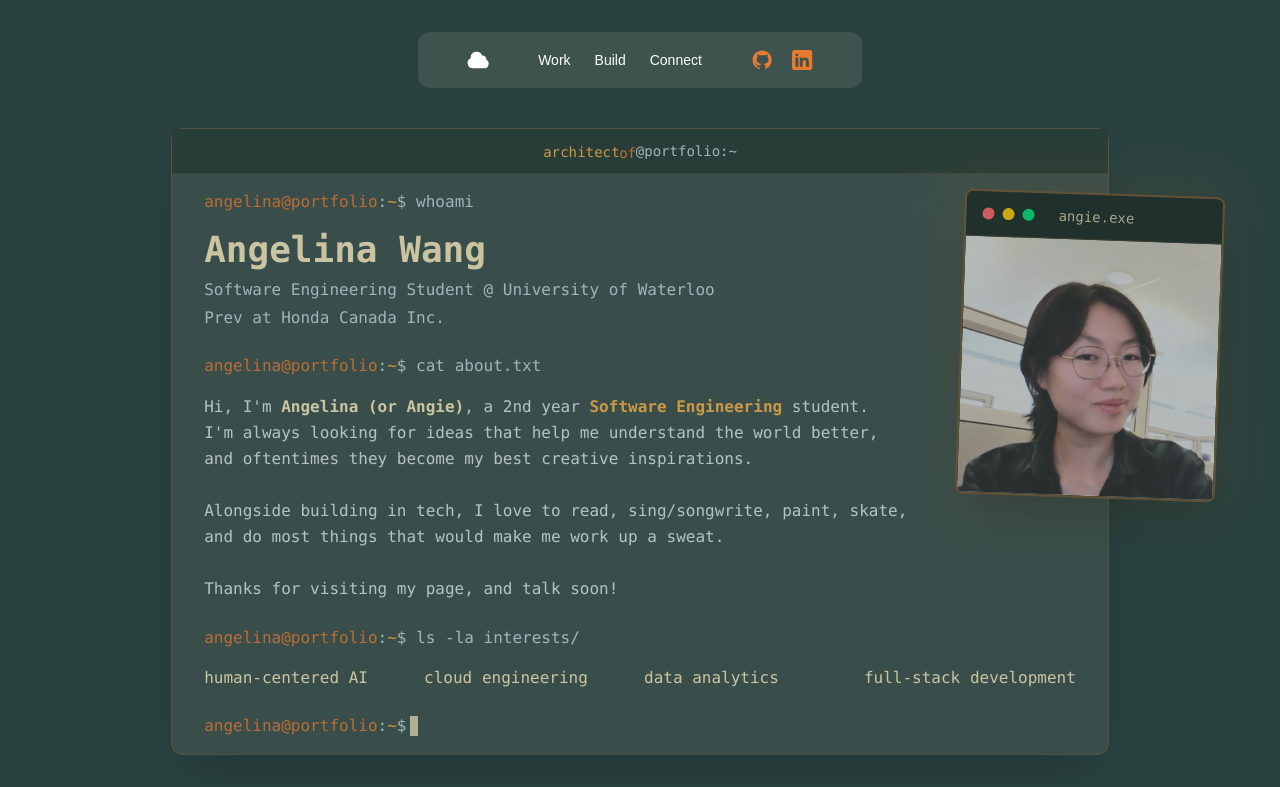
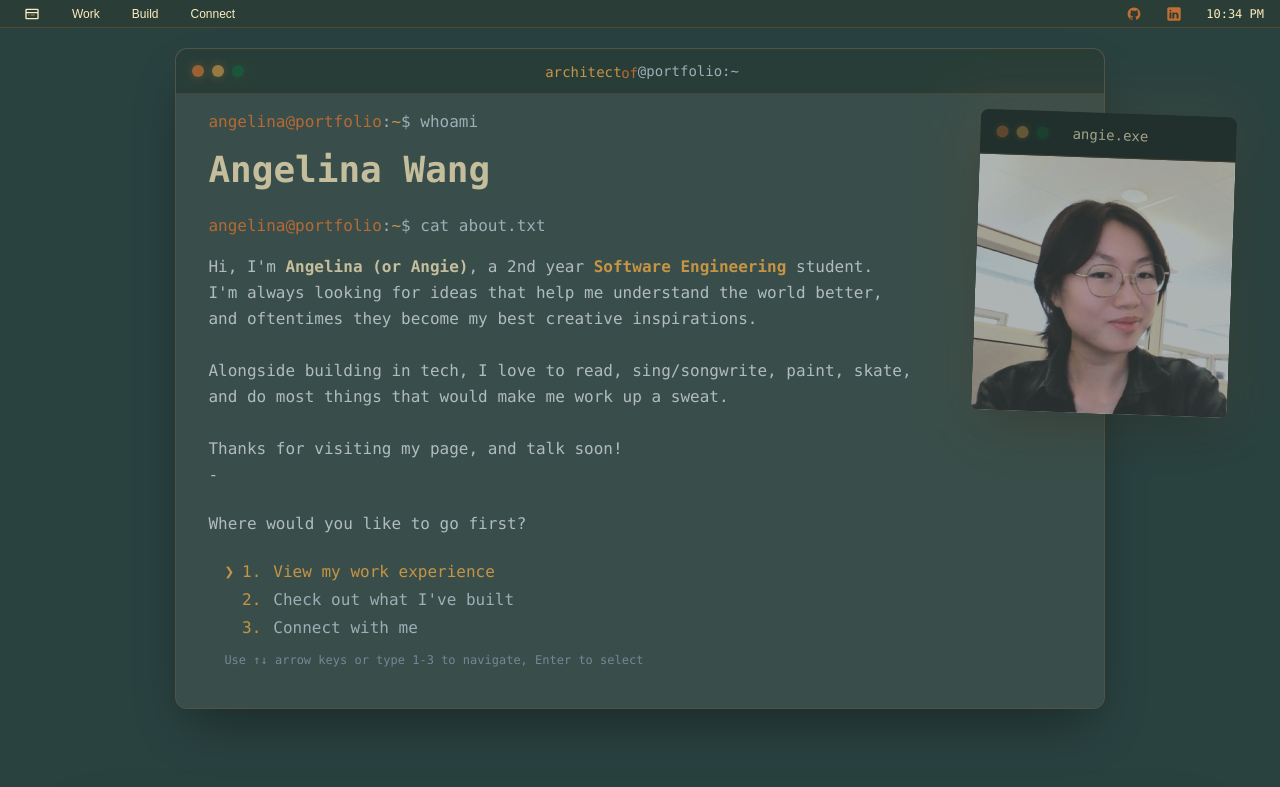
Before and after one commit to archangelinux/portfolio, a React (Vite) app: page / in a window 1280 px wide. Shown: the top 787 px of the page. Built offline with nearby package versions, Linux system fonts and the light colour scheme.

Commit message:
terminal

```diff
--- a/src/App.tsx
+++ b/src/App.tsx
@@ -1,4 +1,4 @@
-import React, { useEffect, useState, useRef } from "react";
+import React, { useEffect, useState, useRef, useMemo } from "react";
 import { motion, useScroll, useTransform, LayoutGroup } from "framer-motion";
 import "keen-slider/keen-slider.min.css";
 import Navbar from "@/scenes/navbar";
@@ -126,12 +126,120 @@ const AnimatedSection = ({
   );
 };
 
+const TerminalNavigation: React.FC = () => {
+  const [selectedIndex, setSelectedIndex] = useState(0);
+  const [isComplete, setIsComplete] = useState(false);
+  const [showPrompt, setShowPrompt] = useState(true);
+
+  const options = useMemo(() => [
+    { label: "View my work experience", action: () => document.getElementById("experience")?.scrollIntoView({ behavior: "smooth" }) },
+    { label: "Check out what I've built", action: () => document.getElementById("projects")?.scrollIntoView({ behavior: "smooth" }) },
+    { label: "Connect with me", action: () => document.getElementById("connect")?.scrollIntoView({ behavior: "smooth" }) },
+  ], []);
+
+  useEffect(() => {
+    const handleKeyDown = (e: KeyboardEvent) => {
+      if (isComplete) return;
+
+      if (e.key === "ArrowUp") {
+        e.preventDefault();
+        setSelectedIndex((prev) => (prev - 1 + options.length) % options.length);
+      } else if (e.key === "ArrowDown") {
+        e.preventDefault();
+        setSelectedIndex((prev) => (prev + 1) % options.length);
+      } else if (e.key === "Enter") {
+        e.preventDefault();
+        setShowPrompt(false);
+        setIsComplete(true);
+        options[selectedIndex].action();
+      } else if (e.key >= "1" && e.key <= "3") {
+        e.preventDefault();
+        const index = parseInt(e.key) - 1;
+        setSelectedIndex(index);
+      }
+    };
+
+    window.addEventListener("keydown", handleKeyDown);
+    return () => window.removeEventListener("keydown", handleKeyDown);
+  }, [selectedIndex, isComplete, options]);
+
+  if (isComplete) {
+    return (
+      <motion.div
+        initial={{ opacity: 0 }}
+        animate={{ opacity: 1 }}
+        transition={{ delay: 0.5, duration: 0.5 }}
+        className="flex items-center"
+      >
+        <span className="text-[#E87A30]">angelina@portfolio</span>
+        <span className="text-slate-300">:</span>
+        <span className="text-[#FFB347]">~</span>
+        <span className="text-slate-300">$</span>
+        <motion.span
+          animate={{ opacity: [0, 1, 0] }}
+          transition={{ duration: 1, repeat: Infinity }}
+          className="ml-1 w-2 h-5 bg-[#FDECBF] inline-block"
+        />
+      </motion.div>
+    );
+  }
+
+  return (
+    <div>
+      {showPrompt && (
+        <motion.div
+          initial={{ opacity: 0 }}
+          animate={{ opacity: 1 }}
+          transition={{ delay: 3.3, duration: 0.5 }}
+          className="mb-6 text-slate-200"
+        >
+          Where would you like to go first?
+        </motion.div>
+      )}
+
+      {!isComplete && (
+        <motion.div
+          initial={{ opacity: 0 }}
+          animate={{ opacity: 1 }}
+          transition={{ delay: 3.8, duration: 0.5 }}
+          className="mb-6"
+        >
+          {options.map((option, index) => (
+            <motion.div
+              key={index}
+              className="flex items-center mb-1 cursor-pointer pl-4"
+              onClick={() => {
+                setSelectedIndex(index);
+                setShowPrompt(false);
+                setIsComplete(true);
+                option.action();
+              }}
+            >
+              {selectedIndex === index ? (
+                <span className="mr-2 text-[#FFB347]">❯</span>
+              ) : (
+                <span className="mr-2 text-transparent">❯</span>
+              )}
+              <span className={`mr-3 text-[#FFB347]`}>
+                {index + 1}.
+              </span>
+              <span className={selectedIndex === index ? "text-[#FFB347]" : "text-slate-300"}>
+                {option.label}
+              </span>
+            </motion.div>
+          ))}
+          <div className="mt-3 text-xs text-slate-400 pl-4">
+            Use ↑↓ arrow keys or type 1-3 to navigate, Enter to select
+          </div>
+        </motion.div>
+      )}
+    </div>
+  );
+};
+
 
 
 const App: React.FC = () => {
-  const [showNavbar, setShowNavbar] = useState<boolean>(true);
-  const [lastScrollY, setLastScrollY] = useState<number>(0);
-  const [isAtTop, setIsAtTop] = useState<boolean>(true);
 
   // Animated name state
   const [step, setStep] = useState(0);
@@ -159,29 +267,6 @@ const App: React.FC = () => {
     setLetters((prev) => diffAssign(prev, nameVariants[step], idCounter));
   }, [step]);
 
-  //navbar scroll response
-  useEffect(() => {
-    const handleScroll = () => {
-      const scrollY = window.scrollY;
-
-      // Check if we're at the very top
-      if (scrollY === 0) {
-        setIsAtTop(true);
-        setShowNavbar(true);
-      } else {
-        setIsAtTop(false);
-        if (scrollY > lastScrollY) {
-          setShowNavbar(false);
-        } else if (scrollY + 30 < lastScrollY) {
-          setShowNavbar(true);
-        }
-      }
-      setLastScrollY(scrollY);
-    };
-
-    window.addEventListener("scroll", handleScroll);
-    return () => window.removeEventListener("scroll", handleScroll);
-  }, [lastScrollY]);
 
   //navbar animation
   useEffect(() => {
@@ -215,31 +300,30 @@ const App: React.FC = () => {
   return (
     <div className="app">
 
-      <div
-        className={`fixed left-0 w-full z-50 transition-all duration-500 ease-out ${
-          isAtTop ? "top-0" : "top-0"
-        } ${showNavbar ? "navbar-pop-in" : "navbar-pop-out"}`}
-        style={{ perspective: "1000px" }}
-      >
-        <Navbar />
-      </div>
+      <Navbar />
 
       <AnimatedSection
         id="home"
-        className="flex flex-col items-center justify-center min-h-[85vh] pt-32"
+        className="flex flex-col items-center justify-center min-h-[85vh] pt-12 mx-8 md:mx-12 lg:mx-12"
       >
         {/* Terminal Hero Section */}
         <motion.div
           initial={{ opacity: 0, scale: 0.95 }}
           animate={{ opacity: 1, scale: 1 }}
           transition={{ duration: 0.8, delay: 0.3 }}
-          className="flex justify-center w-full px-4"
+          className="flex justify-center w-full"
         >
           {/* Terminal Container - Centered */}
-          <div className="relative bg-[#3F534E] rounded-xl shadow-2xl overflow-visible border border-[#E87A30]/20 max-w-5xl">
+          <div className="relative bg-[#3F534E] rounded-t-xl rounded-b-xl shadow-[0_25px_50px_-12px_rgba(0,0,0,0.5)] overflow-visible max-w-5xl border border-[#E87A30]/20">
             {/* Terminal Header - Animated Name */}
-            <div className="bg-[#2A3D36] px-4 py-3 flex items-center justify-center border-b border-[#E87A30]/20">
-              <div className="text-sm font-mono flex items-center">
+            <div className="bg-[#2A3D36] px-4 py-3 flex items-center justify-between border-b border-[#E87A30]/20 rounded-t-xl">
+              {/* Terminal dots */}
+              <div className="flex items-center space-x-2">
+                <div className="w-3 h-3 rounded-full bg-[#E87A30]/80 shadow-[0_0_8px_rgba(232,122,48,0.4)]"></div>
+                <div className="w-3 h-3 rounded-full bg-[#FFB347]/70 shadow-[0_0_8px_rgba(255,179,71,0.3)]"></div>
+                <div className="w-3 h-3 rounded-full bg-green-700/50 shadow-[0_0_8px_rgba(21,128,61,0.3)]"></div>
+              </div>
+              <div className="text-sm font-mono flex items-center justify-center">
                 <LayoutGroup>
                   <motion.div layout className="inline-flex lowercase">
                     {letters.map(({ char, id, isNew }) => {
@@ -260,19 +344,16 @@ const App: React.FC = () => {
                     })}
                   </motion.div>
                 </LayoutGroup>
-                <motion.span
-                  className="text-slate-300"
-                  initial={false}
-                  animate={{ x: 0 }}
-                  transition={{ type: "tween", duration: 0 }}
-                >
+                <span className="text-slate-300">
                   @portfolio:~
-                </motion.span>
+                </span>
               </div>
+              {/* Empty div for center alignment */}
+              <div className="w-12"></div>
             </div>
 
             {/* Terminal Content */}
-            <div className="px-8 py-4 font-mono text-sm md:text-base">
+            <div className="px-8 py-4 pr-8 md:pr-48 font-mono text-sm md:text-base">
               {/* Terminal Commands */}
               <motion.div
                 initial={{ opacity: 0 }}
@@ -286,23 +367,58 @@ const App: React.FC = () => {
                 <span className="text-slate-300">$ whoami</span>
               </motion.div>
 
+              {/* Mobile/tablet - inline image */}
+              <div className="block lg:hidden">
+                <motion.div
+                  initial={{ opacity: 0 }}
+                  animate={{ opacity: 1 }}
+                  transition={{ delay: 1.3, duration: 0.5 }}
+                  className="mb-4 text-slate-100"
+                >
+                  <h1 className="text-2xl font-bold text-[#FDECBF]">
+                    Angelina Wang
+                  </h1>
+                </motion.div>
+
+                <motion.div
+                  initial={{ opacity: 0 }}
+                  animate={{ opacity: 1 }}
+                  transition={{ delay: 1.8, duration: 0.5 }}
+                  className="mb-2"
+                >
+                  <img
+                    src={headshot}
+                    alt="Angelina Wang"
+                    className="w-24 h-24 object-cover rounded-lg border-2 border-[#E87A30]/40"
+                  />
+                </motion.div>
+
+                <motion.div
+                  initial={{ opacity: 0 }}
+                  animate={{ opacity: 1 }}
+                  transition={{ delay: 2.3, duration: 0.5 }}
+                  className="mb-6 text-slate-300"
+                >
+                  angie.jpg
+                </motion.div>
+              </div>
+
+              {/* Desktop - just name */}
               <motion.div
                 initial={{ opacity: 0 }}
                 animate={{ opacity: 1 }}
                 transition={{ delay: 1.3, duration: 0.5 }}
-                className="mb-6 text-slate-100"
+                className="mb-6 text-slate-100 hidden lg:block"
               >
                 <h1 className="text-2xl md:text-4xl font-bold mb-2 text-[#FDECBF]">
                   Angelina Wang
                 </h1>
-                <p className="text-slate-300 mb-1">Software Engineering Student @ University of Waterloo</p>
-                <p className="text-slate-300">Prev at Honda Canada Inc.</p>
               </motion.div>
 
               <motion.div
                 initial={{ opacity: 0 }}
                 animate={{ opacity: 1 }}
-                transition={{ delay: 1.8, duration: 0.5 }}
+                transition={{ delay: 2.3, duration: 0.5 }}
                 className="mb-4"
               >
                 <span className="text-[#E87A30]">angelina@portfolio</span>
@@ -314,7 +430,7 @@ const App: React.FC = () => {
               <motion.div
                 initial={{ opacity: 0 }}
                 animate={{ opacity: 1 }}
-                transition={{ delay: 2.3, duration: 0.5 }}
+                transition={{ delay: 2.8, duration: 0.5 }}
                 className="mb-6 text-slate-200 leading-relaxed"
               >
                 Hi, I'm <span className="text-[#FDECBF] font-semibold">Angelina (or Angie)</span>, a 2nd year{" "}
@@ -325,70 +441,29 @@ const App: React.FC = () => {
                 Alongside building in tech, I love to read, sing/songwrite, paint, skate,<br />
                 and do most things that would make me work up a sweat.<br />
                 <br />
-                Thanks for visiting my page, and talk soon!
+                Thanks for visiting my page, and talk soon!<br/>-
               </motion.div>
 
-              <motion.div
-                initial={{ opacity: 0 }}
-                animate={{ opacity: 1 }}
-                transition={{ delay: 2.8, duration: 0.5 }}
-                className="mb-4"
-              >
-                <span className="text-[#E87A30]">angelina@portfolio</span>
-                <span className="text-slate-300">:</span>
-                <span className="text-[#FFB347]">~</span>
-                <span className="text-slate-300">$ ls -la interests/</span>
-              </motion.div>
-
-              <motion.div
-                initial={{ opacity: 0 }}
-                animate={{ opacity: 1 }}
-                transition={{ delay: 3.3, duration: 0.5 }}
-                className="mb-6"
-              >
-                <div className="grid grid-cols-2 md:grid-cols-4 gap-2 text-slate-300">
-                  <span className="text-[#FDECBF]">human-centered AI</span>
-                  <span className="text-[#FDECBF]">cloud engineering</span>
-                  <span className="text-[#FDECBF]">data analytics</span>
-                  <span className="text-[#FDECBF]">full-stack development</span>
-                </div>
-              </motion.div>
-
-              <motion.div
-                initial={{ opacity: 0 }}
-                animate={{ opacity: 1 }}
-                transition={{ delay: 3.8, duration: 0.5 }}
-                className="flex items-center"
-              >
-                <span className="text-[#E87A30]">angelina@portfolio</span>
-                <span className="text-slate-300">:</span>
-                <span className="text-[#FFB347]">~</span>
-                <span className="text-slate-300">$</span>
-                <motion.span
-                  animate={{ opacity: [0, 1, 0] }}
-                  transition={{ duration: 1, repeat: Infinity }}
-                  className="ml-1 w-2 h-5 bg-[#FDECBF] inline-block"
-                />
-              </motion.div>
+              <TerminalNavigation />
             </div>
 
-            {/* Floating Headshot Window - Larger and more prominent */}
+            {/* Floating Headshot Window - Medium/Large screens only */}
             <motion.div
               initial={{ opacity: 0, scale: 0.8, x: 50 }}
               animate={{ opacity: 1, scale: 1, x: 0 }}
               transition={{ duration: 0.8, delay: 1.5 }}
-              className="absolute top-8 -right-20 md:top-12 md:-right-24 lg:top-16 lg:-right-28 z-20"
+              className="absolute top-8 -right-20 md:top-12 md:-right-24 lg:top-16 lg:-right-28 xl:-right-32 z-20 hidden lg:block"
             >
             {/* Floating window container */}
             <div className="relative">
               {/* Window frame */}
-              <div className="bg-[#2A3D36] rounded-lg shadow-2xl border-2 border-[#E87A30]/40 overflow-hidden transform rotate-2 hover:rotate-0 transition-transform duration-300">
+              <div className="bg-[#2A3D36] rounded-lg shadow-2xl overflow-hidden transform rotate-2 hover:rotate-0 transition-transform duration-300">
                 {/* Window header */}
                 <div className="bg-[#1F2B26] px-4 py-3 flex items-center justify-between border-b border-[#E87A30]/20">
                   <div className="flex items-center space-x-2">
-                    <div className="w-3 h-3 rounded-full bg-red-400"></div>
-                    <div className="w-3 h-3 rounded-full bg-yellow-400"></div>
-                    <div className="w-3 h-3 rounded-full bg-green-400"></div>
+                    <div className="w-3 h-3 rounded-full bg-[#E87A30]/40 shadow-[0_0_6px_rgba(232,122,48,0.2)]"></div>
+                    <div className="w-3 h-3 rounded-full bg-[#FFB347]/40 shadow-[0_0_6px_rgba(255,179,71,0.2)]"></div>
+                    <div className="w-3 h-3 rounded-full bg-green-700/25 shadow-[0_0_6px_rgba(21,128,61,0.2)]"></div>
                   </div>
                   <div className="text-[#FDECBF] text-sm font-mono opacity-80">
                     angie.exe
@@ -429,6 +504,7 @@ const App: React.FC = () => {
               <div className="absolute inset-0 bg-[#E87A30]/10 rounded-lg blur-xl -z-10 scale-110"></div>
             </div>
             </motion.div>
+
           </div>
         </motion.div>
       </AnimatedSection>
--- a/src/scenes/navbar.tsx
+++ b/src/scenes/navbar.tsx
@@ -1,9 +1,17 @@
-import React from "react";
-import { CloudIcon } from "@heroicons/react/24/solid";
+import React, { useState, useEffect } from "react";
 import GitLogo from "@/assets/github.svg";
 import LinkedinLogo from "@/assets/linkedin.svg";
 
+const TerminalIcon: React.FC<{ className?: string }> = ({ className }) => (
+  <svg className={className} viewBox="0 0 24 24" fill="currentColor">
+    <path d="M4 4a2 2 0 00-2 2v12a2 2 0 002 2h16a2 2 0 002-2V6a2 2 0 00-2-2H4zm0 2h16v3H4V6zm0 5h16v7H4v-7zm2 2v1h2v-1H6zm4 0v1h6v-1h-6z"/>
+    <path d="M6 8.5l1.5 1L6 10.5V8.5z"/>
+  </svg>
+);
+
 const Navbar: React.FC = () => {
+  const [currentSection, setCurrentSection] = useState<string>("home");
+
   const handleLinkClick = (
     e: React.MouseEvent<HTMLAnchorElement>,
     id: string
@@ -20,64 +28,96 @@ const Navbar: React.FC = () => {
     }
   };
 
+  useEffect(() => {
+    const handleScroll = () => {
+      const sections = ["home", "experience", "projects", "connect"];
+      const scrollPosition = window.scrollY + 200;
+
+      for (const sectionId of sections) {
+        const element = document.getElementById(sectionId);
+        if (element) {
+          const { offsetTop, offsetHeight } = element;
+          if (scrollPosition >= offsetTop && scrollPosition < offsetTop + offsetHeight) {
+            setCurrentSection(sectionId);
+            break;
+          }
+        }
+      }
+    };
+
+    window.addEventListener("scroll", handleScroll);
+    handleScroll(); // Check initial position
+    return () => window.removeEventListener("scroll", handleScroll);
+  }, []);
+
   return (
-    <nav>
-      <div
-        className="bg-[#3F534E] fixed top-8 z-30 py-4 px-8 rounded-xl mx-auto left-1/2 transform -translate-x-1/2"
-      >
-        <div className="flex items-center justify-center gap-6 md:gap-8 lg:gap-12 px-4">
-          {/* Cloud Icon */}
+    <nav className="fixed top-0 left-0 right-0 z-50 h-7 bg-[#2A3D36] border-b border-[#E87A30]/20">
+      <div className="flex items-center justify-between h-full px-4">
+        {/* Left side - Cloud icon and menu items */}
+        <div className="flex items-center gap-4">
+          {/* Terminal Icon - like Apple logo */}
           <a
             href="#home"
             onClick={(e) => handleLinkClick(e, "#home")}
-            className="hover:opacity-70 transition duration-300"
+            className="hover:bg-[#E87A30]/10 transition duration-200 px-2 py-1 rounded"
           >
-            <CloudIcon className="h-6 w-6 text-white" />
+            <TerminalIcon className="h-4 w-4 text-[#FDECBF]" />
           </a>
 
-          {/* Navigation Links */}
-          <div className="flex items-center gap-6">
+          {/* Menu Items */}
           <a
             href="#experience"
-              className="font-medium text-white hover:text-[#ff6600] transition duration-300 text-sm"
+            className={`text-[#FDECBF] hover:bg-[#E87A30]/10 transition duration-200 px-2 py-1 rounded text-xs ${
+              currentSection === "experience" ? "font-bold" : "font-medium"
+            }`}
             onClick={(e) => handleLinkClick(e, "#experience")}
           >
             Work
           </a>
           <a
             href="#projects"
-              className="font-medium text-white hover:text-[#ff6600] transition duration-300 text-sm"
+            className={`text-[#FDECBF] hover:bg-[#E87A30]/10 transition duration-200 px-2 py-1 rounded text-xs ${
+              currentSection === "projects" ? "font-bold" : "font-medium"
+            }`}
             onClick={(e) => handleLinkClick(e, "#projects")}
           >
             Build
           </a>
           <a
             href="#connect"
-              className="font-medium text-white hover:text-[#ff6600] transition duration-300 text-sm"
+            className={`text-[#FDECBF] hover:bg-[#E87A30]/10 transition duration-200 px-2 py-1 rounded text-xs ${
+              currentSection === "connect" ? "font-bold" : "font-medium"
+            }`}
             onClick={(e) => handleLinkClick(e, "#connect")}
           >
             Connect
           </a>
         </div>
 
-          {/* Social Icons */}
-          <div className="flex items-center gap-4 flex-shrink-0">
+        {/* Right side - Social icons and system-like items */}
+        <div className="flex items-center gap-2">
           <a
             href="https://github.com/archangelinux"
             target="_blank"
             rel="noopener noreferrer"
-              className="hover:opacity-70 transition duration-300"
+            className="hover:bg-[#E87A30]/10 transition duration-200 px-2 py-1 rounded"
           >
-              <img src={GitLogo} className="h-6 w-6" alt="GitHub" />
+            <img src={GitLogo} className="h-4 w-4 opacity-80" alt="GitHub" />
           </a>
           <a
             href="https://www.linkedin.com/in/angelinabai/"
             target="_blank"
             rel="noopener noreferrer"
-              className="hover:opacity-70 transition duration-300"
+            className="hover:bg-[#E87A30]/10 transition duration-200 px-2 py-1 rounded"
           >
-              <img src={LinkedinLogo} className="h-6 w-6" alt="LinkedIn" />
+            <img src={LinkedinLogo} className="h-4 w-4 opacity-80" alt="LinkedIn" />
           </a>
+
+          {/* System-like indicators */}
+          <div className="flex items-center gap-1 ml-2">
+            <div className="text-[#FDECBF] text-xs font-mono">
+              {new Date().toLocaleTimeString([], { hour: '2-digit', minute: '2-digit' })}
+            </div>
           </div>
         </div>
       </div>
--- a/src/scenes/projects.tsx
+++ b/src/scenes/projects.tsx
@@ -295,7 +295,7 @@ const ProjectSpotlight: React.FC<SpotlightProps> = ({ project }) => {
       exit={{ opacity: 0, y: -10 }}
       transition={{ duration: 0.2 }}
       layout
-      className="flex flex-wrap gap-4 md:gap-6 lg:gap-8 p-10 h-full max-w-full bg-[#3F534E] rounded-xl shadow-lg"
+      className="flex flex-wrap gap-4 md:gap-6 lg:gap-8 p-10 h-full max-w-full bg-[#3F534E] rounded-xl shadow-lg border border-[#E87A30]/20"
     >
       <div className="w-full flex-[1_1_400px] max-w-[800px]">
         <motion.div
@@ -412,7 +412,7 @@ const ProjectCard: React.FC<ProjectCardProps> = ({
         transition: { type: "spring", stiffness: 400, damping: 40 },
       }}
       onClick={onClick}
-      className="bg-[#3F534E] rounded-xl overflow-hidden shadow-lg flex flex-col w-full max-w-full self-stretch cursor-pointer"
+      className="bg-[#3F534E] rounded-xl overflow-hidden shadow-lg flex flex-col w-full max-w-full self-stretch cursor-pointer border border-[#E87A30]/20"
     >
       <div className="h-48 overflow-hidden">
         <img
```
Lines whose indentation alone changed are shown as unchanged.
